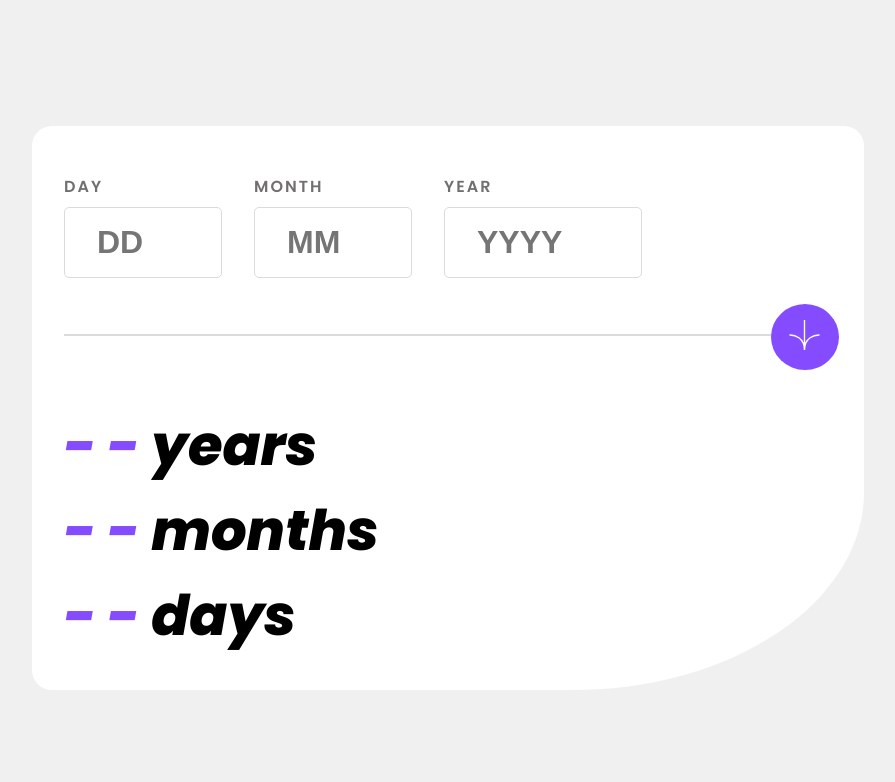
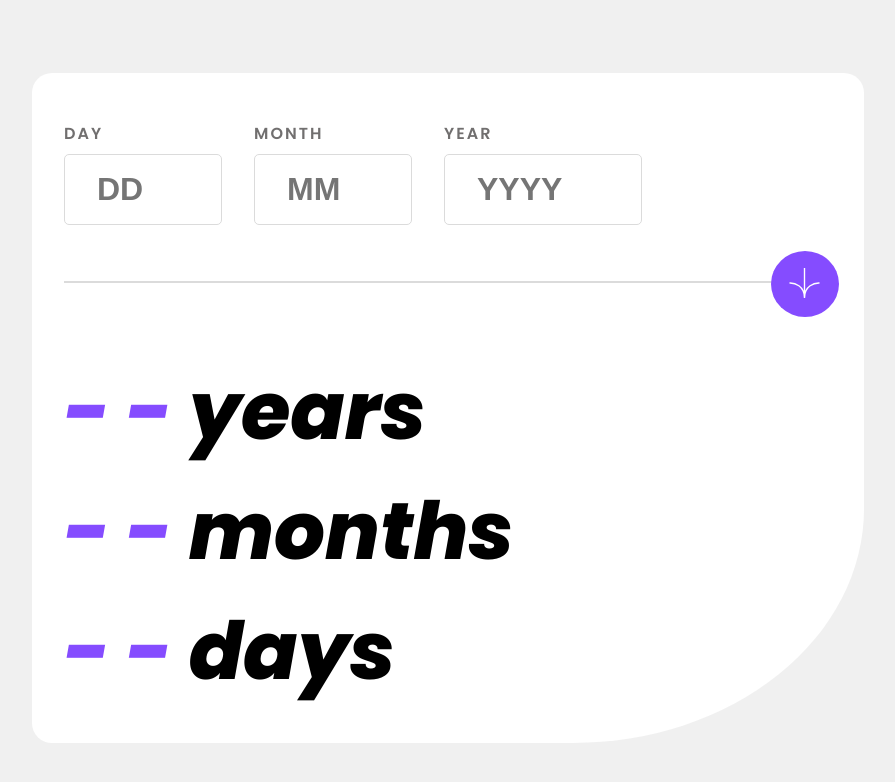
Before and after one commit to av1ad/age-calculator, a plain HTML site: page index.html in a window 1280 px wide. Shown: the whole page, without its empty margins (192-1087 px from the left). Drawn offline with Linux system fonts and the light colour scheme.

Commit message:
Fixed font size for larger screens

```diff
--- a/styles.css
+++ b/styles.css
@@ -120,4 +120,7 @@ span {
     form button {
       margin-left: 92%;
     }
+    #age-results p {
+      font-size: 5em;
+    }
   }
```
